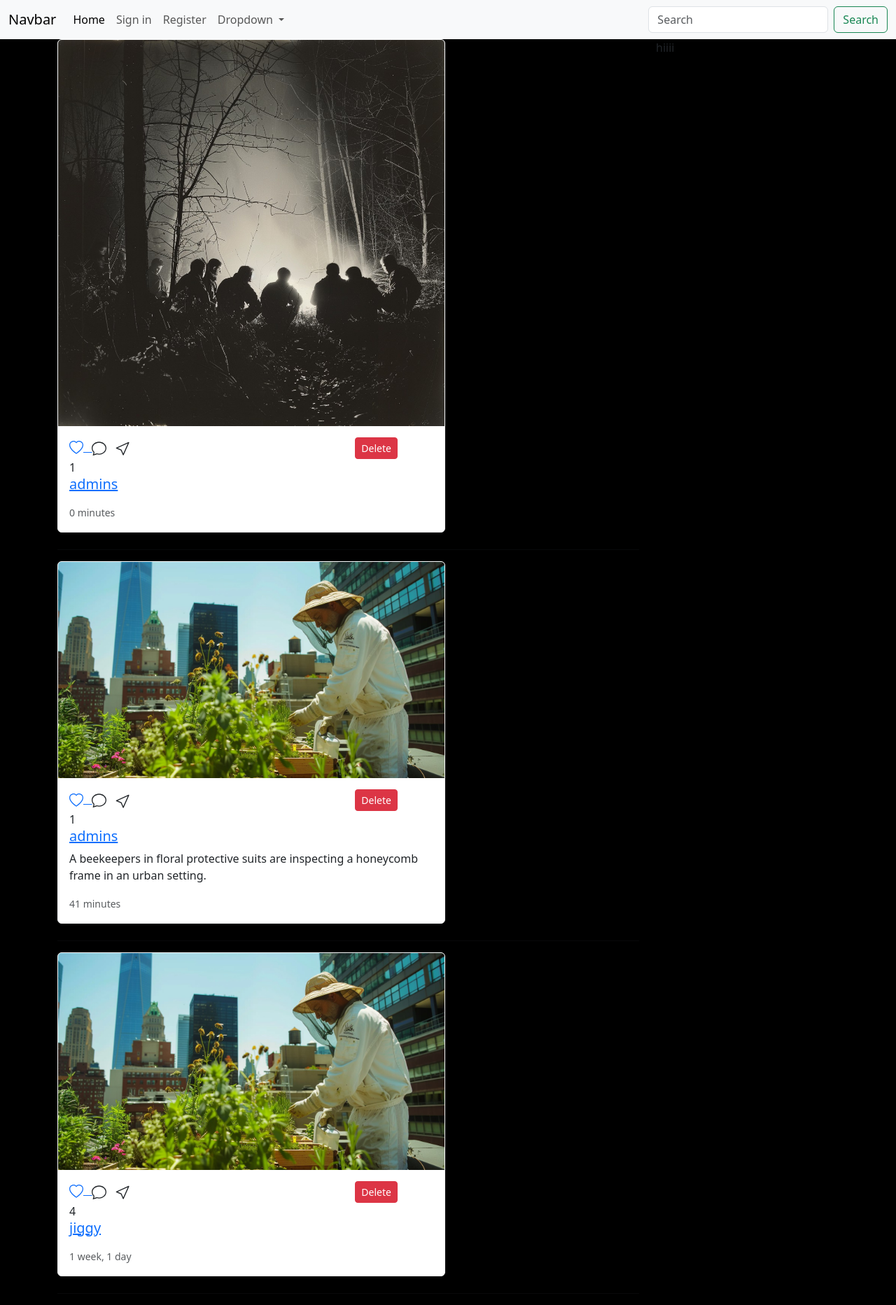
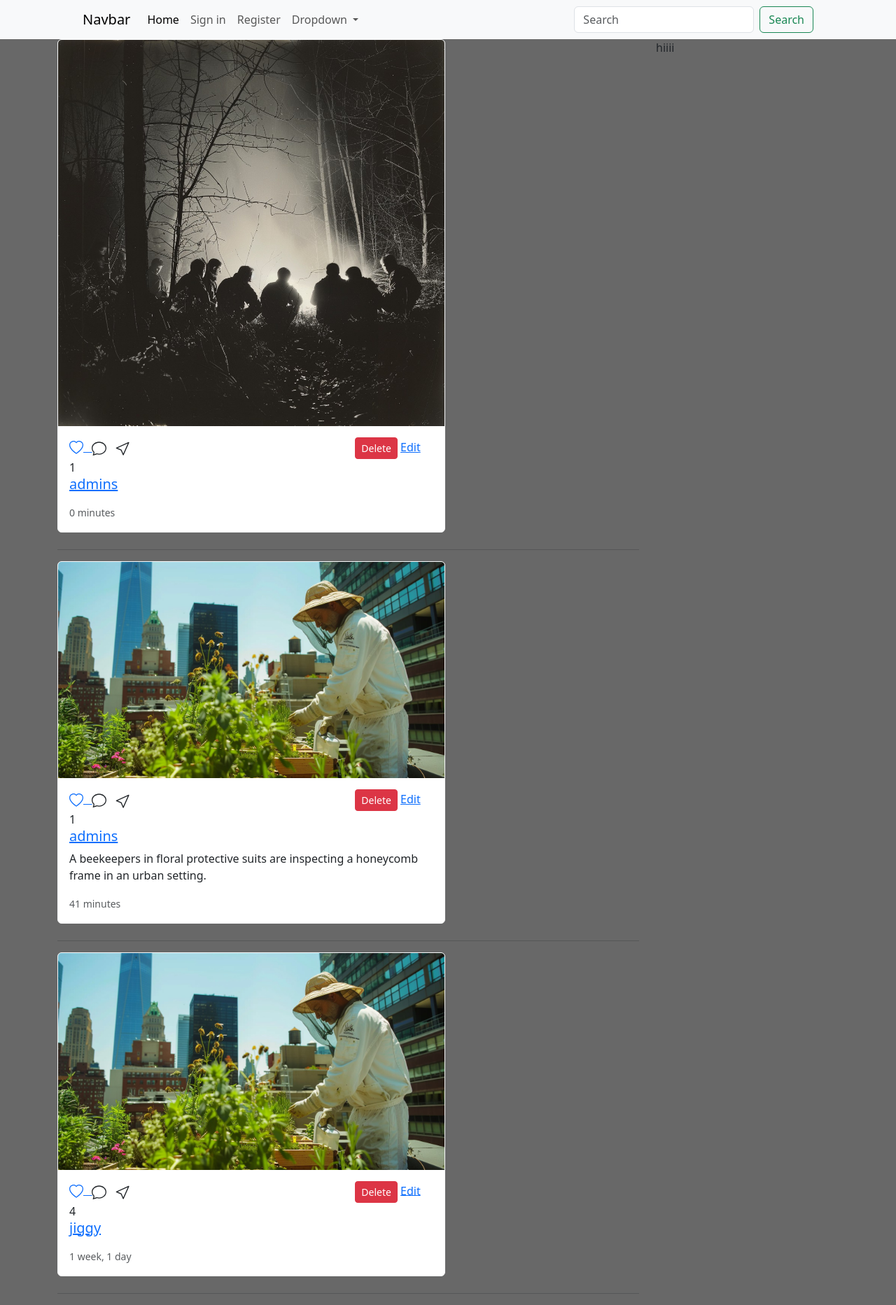
Before and after one commit to jiggyboy1/social_media-clone, a Django app: page / in a window 1280 px wide. Shown: the whole page at 70% size. Run offline with Django 5.2, Linux system fonts and the light colour scheme; data comes from the database, SQL or seed files in the repository; both versions use the stored data as it was after the commit.

Commit message:
initial commit

```diff
--- a/main/urls.py
+++ b/main/urls.py
@@ -12,4 +12,5 @@ urlpatterns = [
     path('register',views.register_user,name='register'),
     path('<str:username>/',views.profile_user,name="profile"),
     path('upload',views.upload,name='upload'),
+    path('update_upload/<str:post_id>/',views.update_upload,name='update_upload'),
 ]
--- a/main/views.py
+++ b/main/views.py
@@ -104,3 +104,25 @@ def upload(request):
 
     context = {'form':form}
     return render(request,'upload_post.html',context)
+
+
+def update_upload(request,post_id):
+    post = Post.objects.get(id=post_id)
+    if request.user.is_authenticated:
+        if request.user == post.user :
+            post = Post.objects.get(id=post_id)
+            form = Postform(instance=post)
+
+            if request.method == 'POST':
+                form = Postform(request.POST,request.FILES,instance=post)
+                if form.is_valid():
+                    form.save()
+                    return redirect('home')
+
+            context = {'form':form}
+            return render(request,'upload_post.html',context)
+        else:
+            messages.success(request,'you arent allowed here')
+            return redirect('home')
+    else:
+        return redirect('home')
--- a/static/css/style.css
+++ b/static/css/style.css
@@ -11,5 +11,5 @@
 
 
 .body{
-    background-color: #000;
+    background-color: #686868;
 }
--- a/templates/home.html
+++ b/templates/home.html
@@ -23,6 +23,7 @@
                             <path d="M14.082 2.182a.5.5 0 0 1 .103.557L8.528 15.467a.5.5 0 0 1-.917-.007L5.57 10.694.803 8.652a.5.5 0 0 1-.006-.916l12.728-5.657a.5.5 0 0 1 .556.103zM2.25 8.184l3.897 1.67a.5.5 0 0 1 .262.263l1.67 3.897L12.743 3.52z"/>
                         </svg> &nbsp; &nbsp; &nbsp; &nbsp; &nbsp; &nbsp; &nbsp; &nbsp; &nbsp; &nbsp; &nbsp; &nbsp; &nbsp; &nbsp; &nbsp; &nbsp; &nbsp; &nbsp; &nbsp; &nbsp; &nbsp; &nbsp; &nbsp; &nbsp; &nbsp; &nbsp; &nbsp; &nbsp; &nbsp; &nbsp; &nbsp; &nbsp; &nbsp; &nbsp; &nbsp; &nbsp; &nbsp; &nbsp;
                             <a href="{% url 'delete' post.id %}" class="btn  btn-sm btn-danger"  >Delete</a>
+                            <a href="{% url 'update_upload' post.id%}">Edit</a>
 
                     </div>
                     {{post.likes}}
--- a/templates/partial/nav.html
+++ b/templates/partial/nav.html
@@ -1,5 +1,5 @@
 <nav class="navbar navbar-expand-lg bg-body-tertiary">
-    <div class="container-fluid">
+    <div class="container px-4 px-lg-5">
       <a class="navbar-brand" href="{% url 'home' %}">Navbar</a>
       <button class="navbar-toggler" type="button" data-bs-toggle="collapse" data-bs-target="#navbarSupportedContent" aria-controls="navbarSupportedContent" aria-expanded="false" aria-label="Toggle navigation">
         <span class="navbar-toggler-icon"></span>
```
Also changed, not shown: db.sqlite3.
